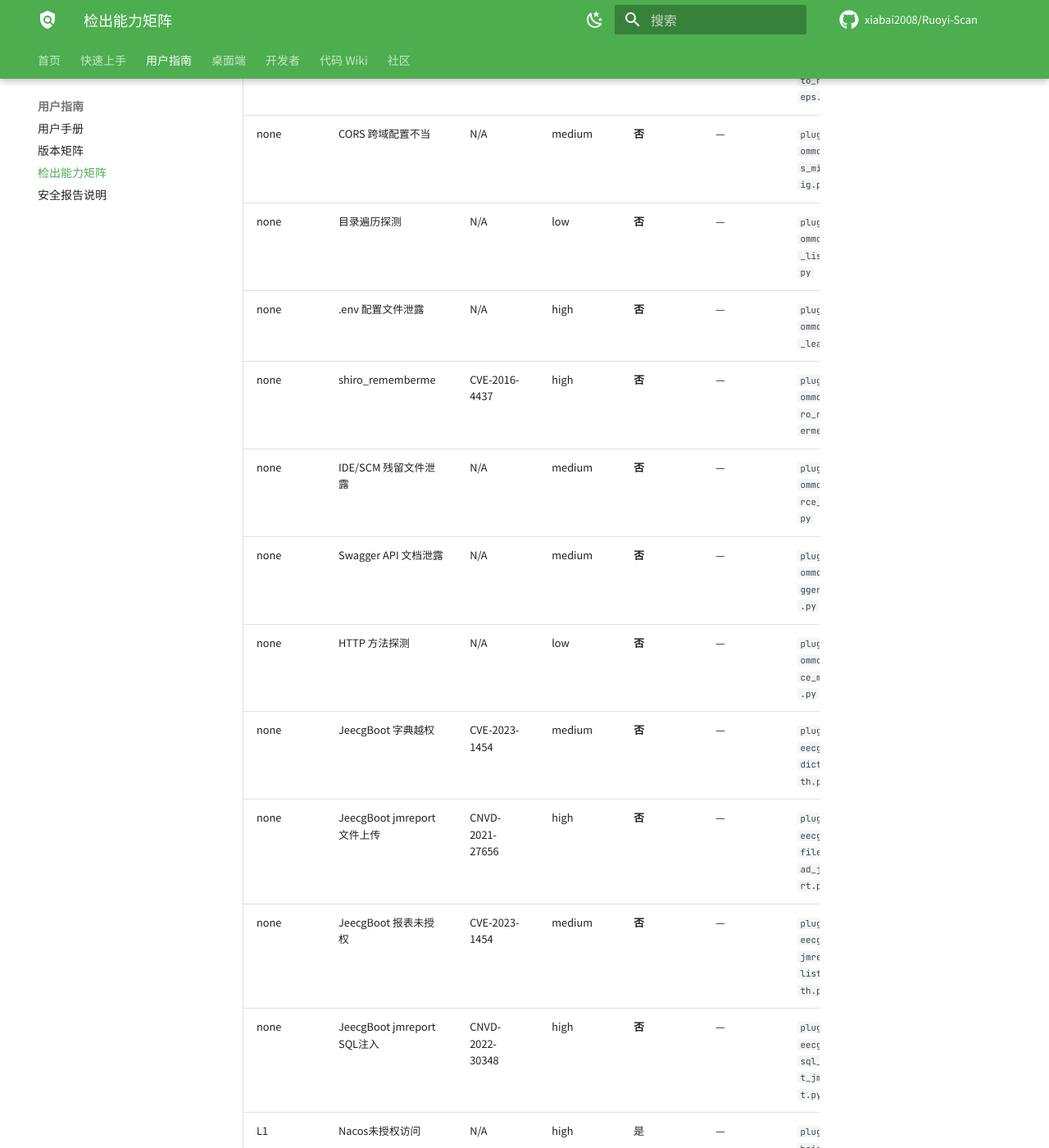
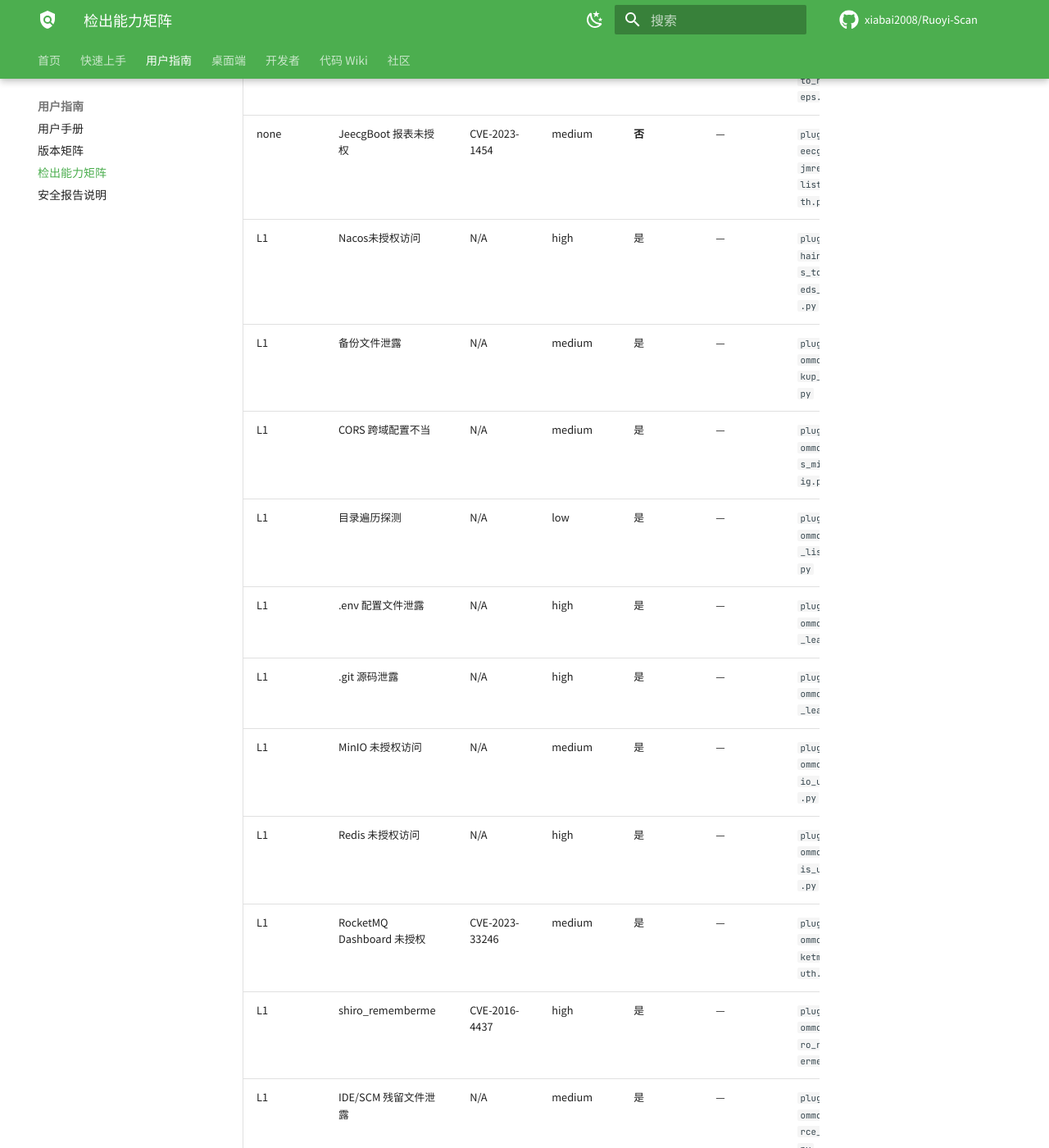
Before and after one commit to xiabai2008/ruoyi-scan, an MkDocs documentation site: the page built from docs/verification-matrix.md, in a window 1280 px wide and 1400 px high, scrolled down 502 px. Shown: the whole window at 82% size. Built offline with MkDocs 1.6.1 and Material for MkDocs 9.7.7, drawn with Linux system fonts in a browser that asks for light colours; comment, search, counter and statistics services are not loaded; some of the changed text lies outside the part shown.

Commit message:
docs(matrix): 同步新增契约测试带来的检出等级升级（none 13→3 / L1 23→33）
- test_plugin_unknown_contract 等新用例使 10 个插件从 none 升级为 L1（测试引用被矩阵脚本识别）

```diff
--- a/docs/verification-matrix.md
+++ b/docs/verification-matrix.md
@@ -3,32 +3,32 @@
 > 由 `scripts/verification_matrix.py` 自动生成（证据来自 lab 文档与测试源码，非人工填写）。
 > 级别定义：L3 真实软件双向验证 / L2 真实响应靶场（无 marker）/ L1 签名靶场 / none 无自动化验证。
 
-**总计 57 个插件**：L3 10 个，L2 11 个，L1 23 个，none 13 个
+**总计 57 个插件**：L3 10 个，L2 11 个，L1 33 个，none 3 个
 
 | 级别 | 插件 | CVE | 严重度 | 测试引用 | 已知误报 | 文件 |
 |------|------|-----|--------|---------|---------|------|
 | none | 默认口令登录 | N/A | high | **否** | — | `plugins/chain/defaultpw_to_webshell_steps.py` |
 | none | SQL注入提取数据库名 | N/A | high | **否** | — | `plugins/chain/sql_to_rce_steps.py` |
-| none | CORS 跨域配置不当 | N/A | medium | **否** | — | `plugins/common/cors_misconfig.py` |
-| none | 目录遍历探测 | N/A | low | **否** | — | `plugins/common/dir_listing.py` |
-| none | .env 配置文件泄露 | N/A | high | **否** | — | `plugins/common/env_leak.py` |
-| none | shiro_rememberme | CVE-2016-4437 | high | **否** | — | `plugins/common/shiro_rememberme.py` |
-| none | IDE/SCM 残留文件泄露 | N/A | medium | **否** | — | `plugins/common/source_leak.py` |
-| none | Swagger API 文档泄露 | N/A | medium | **否** | — | `plugins/common/swagger_leak.py` |
-| none | HTTP 方法探测 | N/A | low | **否** | — | `plugins/common/trace_method.py` |
-| none | JeecgBoot 字典越权 | CVE-2023-1454 | medium | **否** | — | `plugins/jeecgboot/dict_unauth.py` |
-| none | JeecgBoot jmreport 文件上传 | CNVD-2021-27656 | high | **否** | — | `plugins/jeecgboot/file_upload_jmreport.py` |
 | none | JeecgBoot 报表未授权 | CVE-2023-1454 | medium | **否** | — | `plugins/jeecgboot/jmreport_list_unauth.py` |
-| none | JeecgBoot jmreport SQL注入 | CNVD-2022-30348 | high | **否** | — | `plugins/jeecgboot/sql_inject_jmreport.py` |
 | L1 | Nacos未授权访问 | N/A | high | 是 | — | `plugins/chain/nacos_to_dbcreds_steps.py` |
 | L1 | 备份文件泄露 | N/A | medium | 是 | — | `plugins/common/backup_scan.py` |
+| L1 | CORS 跨域配置不当 | N/A | medium | 是 | — | `plugins/common/cors_misconfig.py` |
+| L1 | 目录遍历探测 | N/A | low | 是 | — | `plugins/common/dir_listing.py` |
+| L1 | .env 配置文件泄露 | N/A | high | 是 | — | `plugins/common/env_leak.py` |
 | L1 | .git 源码泄露 | N/A | high | 是 | — | `plugins/common/git_leak.py` |
 | L1 | MinIO 未授权访问 | N/A | medium | 是 | — | `plugins/common/minio_unauth.py` |
 | L1 | Redis 未授权访问 | N/A | high | 是 | — | `plugins/common/redis_unauth.py` |
 | L1 | RocketMQ Dashboard 未授权 | CVE-2023-33246 | medium | 是 | — | `plugins/common/rocketmq_unauth.py` |
+| L1 | shiro_rememberme | CVE-2016-4437 | high | 是 | — | `plugins/common/shiro_rememberme.py` |
+| L1 | IDE/SCM 残留文件泄露 | N/A | medium | 是 | — | `plugins/common/source_leak.py` |
+| L1 | Swagger API 文档泄露 | N/A | medium | 是 | — | `plugins/common/swagger_leak.py` |
+| L1 | HTTP 方法探测 | N/A | low | 是 | — | `plugins/common/trace_method.py` |
 | L1 | JeecgBoot 默认口令 | N/A | medium | 是 | — | `plugins/jeecgboot/default_password.py` |
+| L1 | JeecgBoot 字典越权 | CVE-2023-1454 | medium | 是 | — | `plugins/jeecgboot/dict_unauth.py` |
 | L1 | JeecgBoot 任意文件读取 | CNVD-2022-39817 | high | 是 | — | `plugins/jeecgboot/file_read_download.py` |
+| L1 | JeecgBoot jmreport 文件上传 | CNVD-2021-27656 | high | 是 | — | `plugins/jeecgboot/file_upload_jmreport.py` |
 | L1 | JeecgBoot 报表 SSTI | N/A | high | 是 | — | `plugins/jeecgboot/freemarker_ssti.py` |
+| L1 | JeecgBoot jmreport SQL注入 | CNVD-2022-30348 | high | 是 | — | `plugins/jeecgboot/sql_inject_jmreport.py` |
 | L1 | JeecgBoot queryUserByDepId SQL注入 | CVE-2022-44153 | high | 是 | — | `plugins/jeecgboot/sql_inject_query_user.py` |
 | L1 | 重置密码页数据权限绕过 | CVE-2025-46174 | high | 是 | — | `plugins/ruoyi/cve_2025_46174_resetpwd_scope.py` |
 | L1 | 部门树越权访问 | CVE-2025-70986 | medium | 是 | — | `plugins/ruoyi/cve_2025_70986_select_dept_tree.py` |
```
